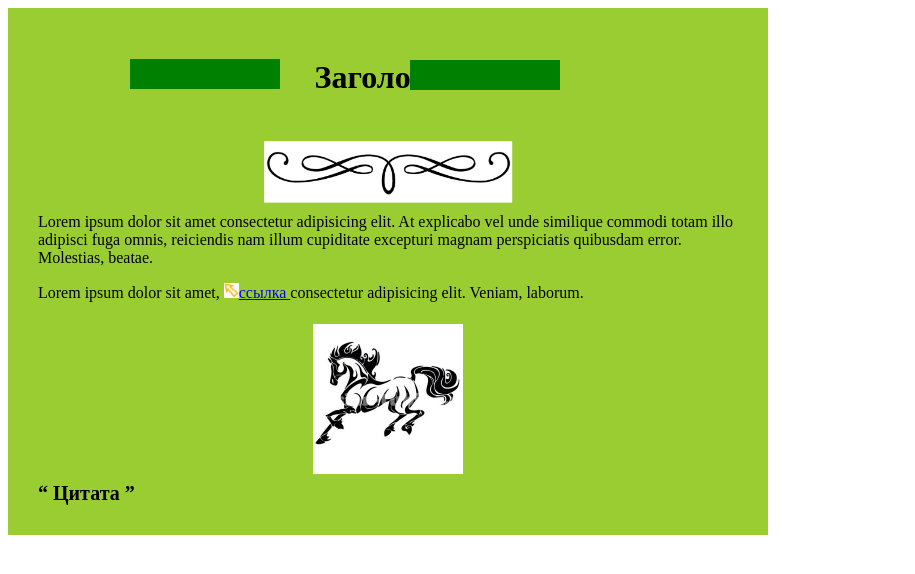
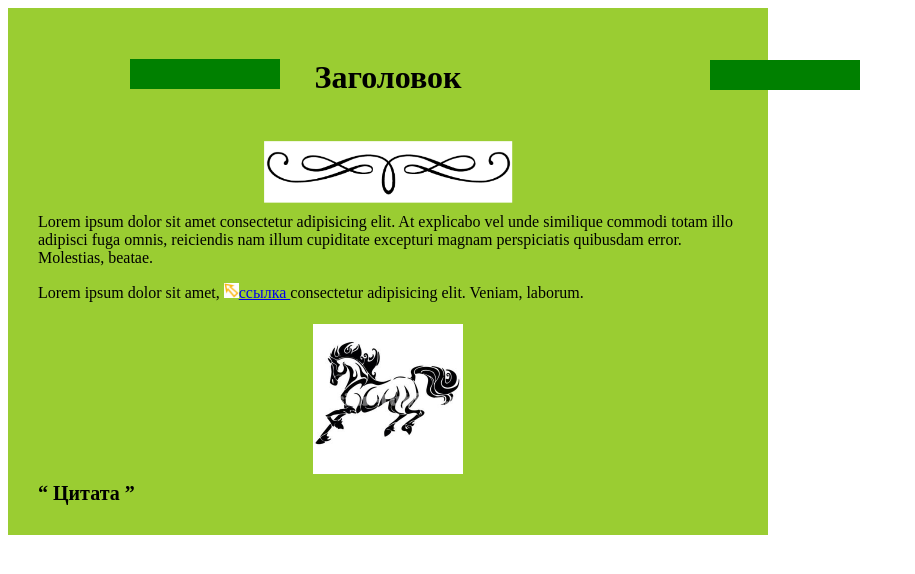
Before and after one commit to NataMazr/HW204, a plain HTML site: page index.html in a window 1280 px wide. Shown: the whole page, without its empty margins (0-915 px from the left). Drawn offline with Linux system fonts and the light colour scheme.

Commit message:
исправилa

```diff
--- a/style.css
+++ b/style.css
@@ -12,7 +12,7 @@ h1::after{
     width: 150px;
     height: 30px;
     position: absolute;
-    right: 720px;
+    right: 420px;
     top:60px;
 }
 .cont{
```
